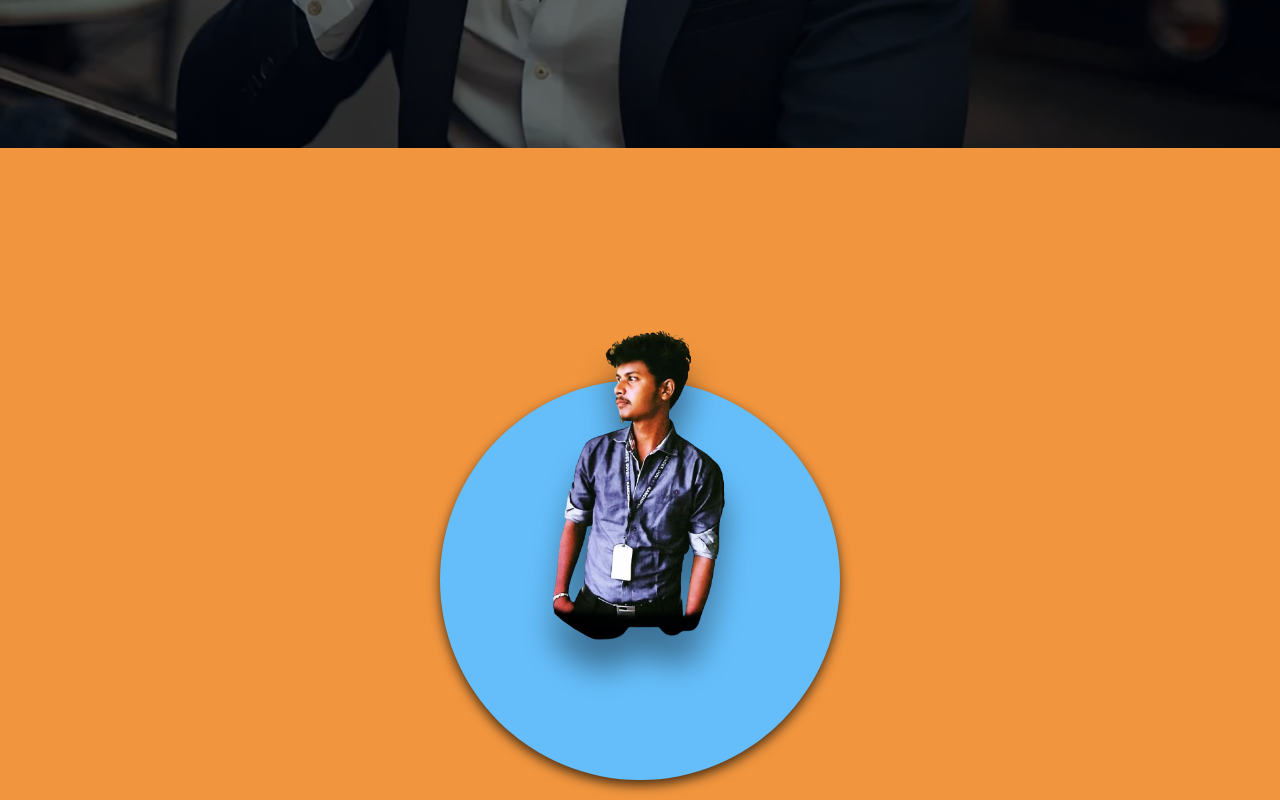
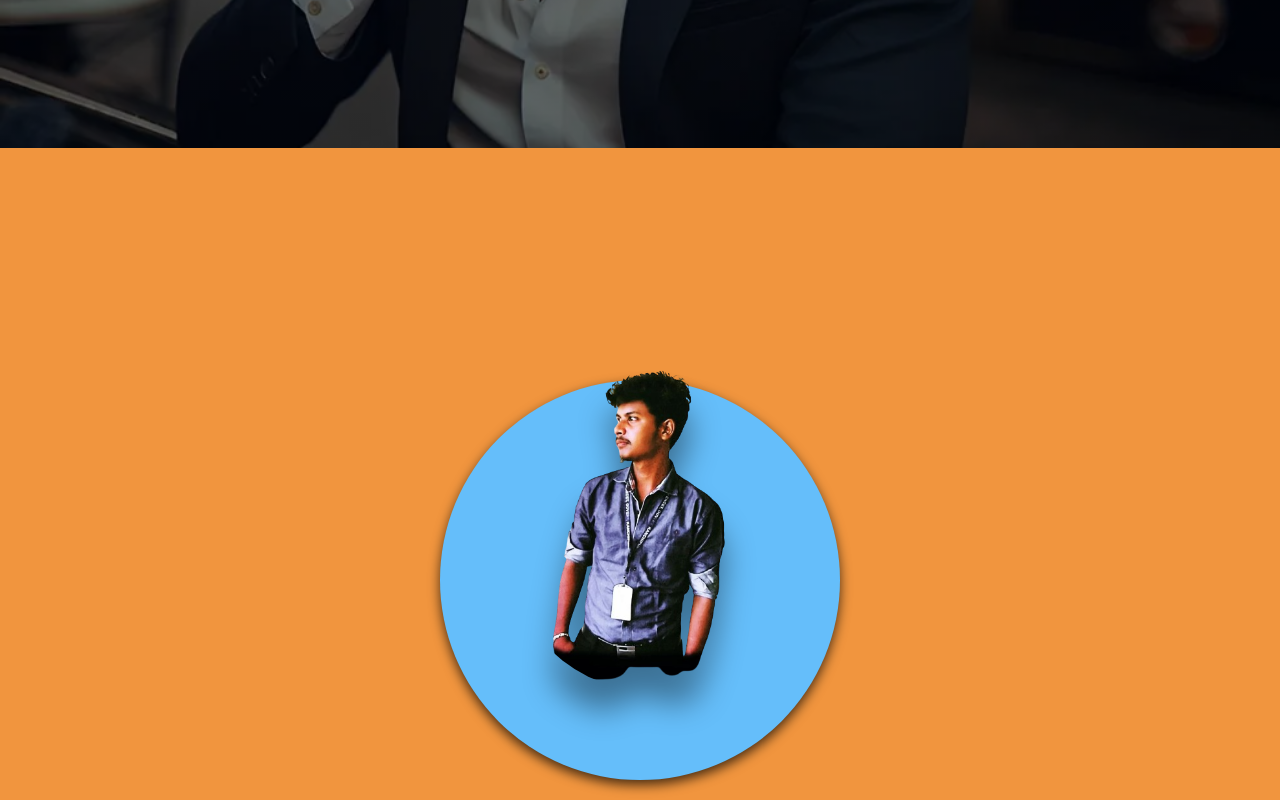
Before and after one commit to Senthilvelan16/My-Portfolio-SM, a plain HTML site: page index.html in a window 1280 px wide. Shown: the part 709-1509 px from the top of the page. Drawn offline with nearby package versions, Linux system fonts and the light colour scheme.

Commit message:
Update style.css

```diff
--- a/style.css
+++ b/style.css
@@ -103,7 +103,7 @@ section{
 .cricle img{
     position: absolute;
     height: 350px;
-    top: -20%;
+    top: -10%;
     left: 14%;
     border-radius: 50%;
     filter: drop-shadow(0px 30px 15px rgba(0,0,0,.4));
```
